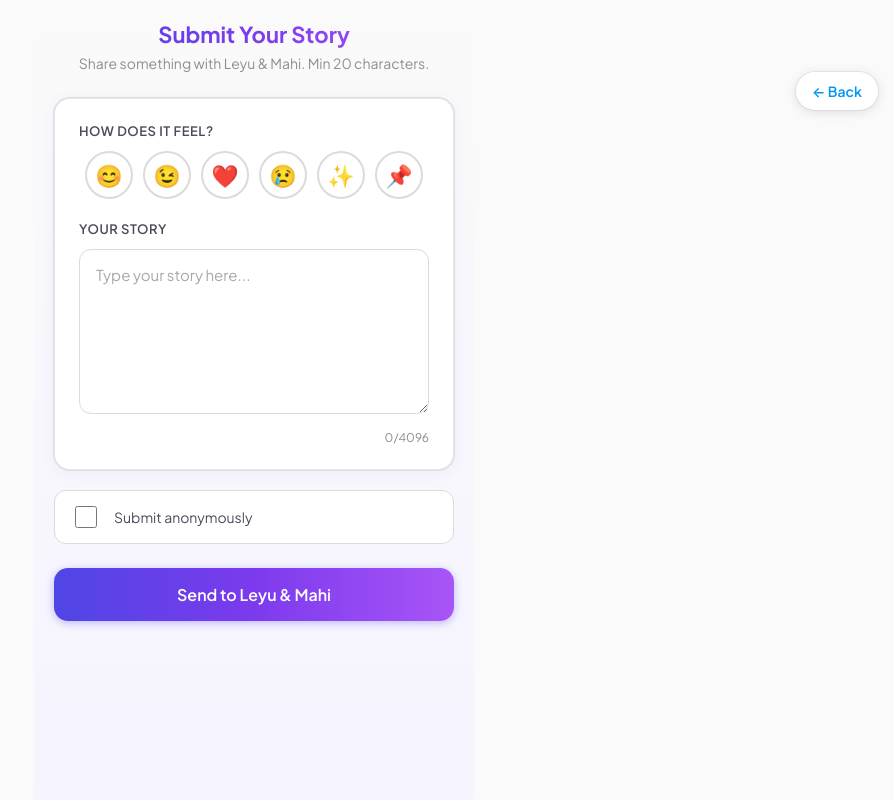
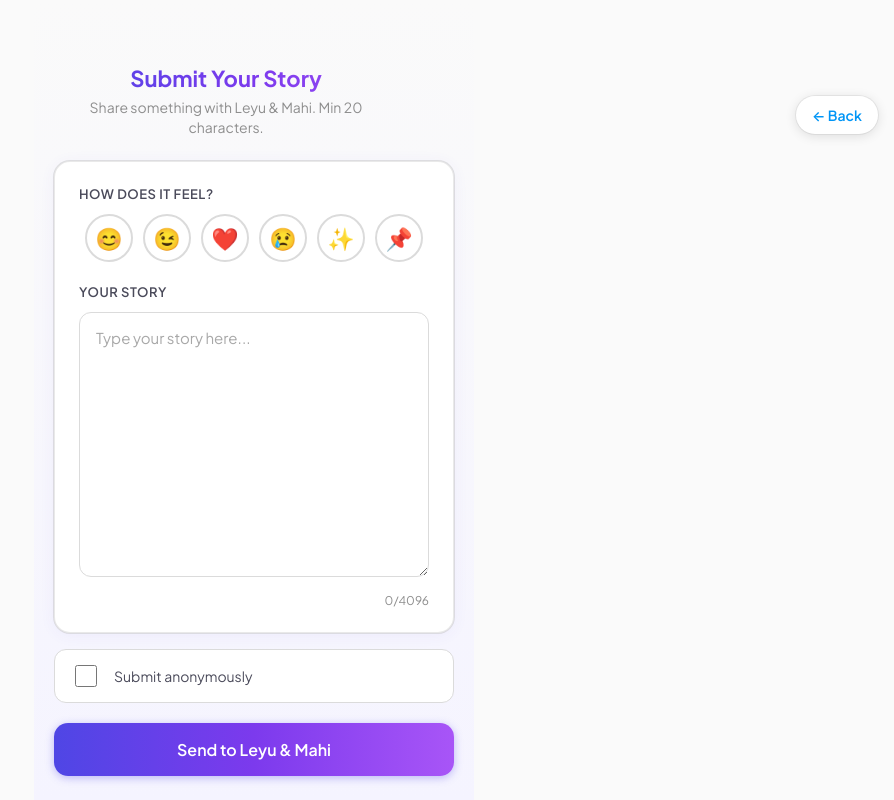
Before and after one commit to Enqutk/ReadItOut, a Next.js app: page /submit in a window 1280 px wide. Shown: the whole page, without its empty margins (386-1280 px from the left). Built offline with nearby package versions, Linux system fonts and the light colour scheme; no server answers.

Commit message:
style: adjust floating back button position and enhance Submit page layout with improved padding and flexbox structure

```diff
--- a/app/globals.css
+++ b/app/globals.css
@@ -126,10 +126,10 @@ button, a, input, select, textarea {
   opacity: 0.7;
 }
 
-/* Floating Back button – fixed on the right */
+/* Floating Back button – fixed on the right, below header */
 .link-back-floating {
   position: fixed;
-  top: 72px;
+  top: 96px;
   right: 16px;
   z-index: 50;
   display: inline-flex;
@@ -152,7 +152,7 @@ button, a, input, select, textarea {
 }
 @media (max-width: 768px) {
   .link-back-floating {
-    top: 80px;
+    top: 104px;
     right: 12px;
     padding: 10px 14px;
     font-size: 13px;
@@ -494,15 +494,19 @@ button, a, input, select, textarea {
 /* Submit page – professional form layout */
 .page-submit-wrap {
   min-height: 100vh;
-  padding: 20px 20px 32px;
+  padding: 64px 20px 24px;
   max-width: 440px;
   margin: 0 auto;
   background: linear-gradient(180deg, #fafafa 0%, #f5f4ff 100%);
+  display: flex;
+  flex-direction: column;
 }
 .page-submit-wrap .page-title {
   font-size: 22px;
   margin: 0 0 6px;
   text-align: center;
+  padding-right: 72px;
+  padding-left: 16px;
 }
 .page-submit-wrap .page-subtitle {
   font-size: 14px;
@@ -510,6 +514,14 @@ button, a, input, select, textarea {
   text-align: center;
   margin: 0 0 24px;
   line-height: 1.4;
+  padding-right: 72px;
+  padding-left: 16px;
+}
+@media (max-width: 768px) {
+  .page-submit-wrap {
+    padding-top: 72px;
+    padding-bottom: 20px;
+  }
 }
 .submit-form-card {
   background: #ffffff;
@@ -517,7 +529,9 @@ button, a, input, select, textarea {
   padding: 24px;
   box-shadow: 0 2px 16px rgba(79, 70, 229, 0.06), 0 0 0 1px rgba(219, 219, 219, 0.8);
   border: 1px solid rgba(219, 219, 219, 0.6);
-  margin-bottom: 20px;
+  margin-bottom: 16px;
+  flex: 1;
+  min-height: 0;
 }
 .submit-form-card .form-group {
   margin-bottom: 22px;
@@ -547,7 +561,7 @@ button, a, input, select, textarea {
   padding: 14px 16px;
   font-size: 15px;
   line-height: 1.5;
-  min-height: 160px;
+  min-height: 180px;
 }
 .submit-form-card .input-field::placeholder {
   color: #a8a8a8;
@@ -560,7 +574,7 @@ button, a, input, select, textarea {
   margin-top: 6px;
 }
 .submit-checkbox-wrap {
-  margin: 20px 0 24px;
+  margin: 0 0 20px;
 }
 .submit-checkbox-wrap .checkbox-label {
   padding: 12px 16px;
@@ -584,10 +598,31 @@ button, a, input, select, textarea {
   font-weight: 600;
   border-radius: 14px;
   margin-top: 0;
+  margin-bottom: 0;
 }
 .submit-cta:disabled {
   opacity: 0.7;
   cursor: not-allowed;
+}
+.page-submit-wrap form {
+  display: flex;
+  flex-direction: column;
+  flex: 1;
+  min-height: 0;
+}
+.page-submit-wrap .submit-form-card {
+  flex: 1;
+  display: flex;
+  flex-direction: column;
+}
+.page-submit-wrap .submit-form-card .form-group:last-of-type {
+  flex: 1;
+  display: flex;
+  flex-direction: column;
+}
+.page-submit-wrap .submit-form-card .form-group:last-of-type .input-field {
+  flex: 1;
+  min-height: 160px;
 }
 
 /* Popup (ads / events) */
```
